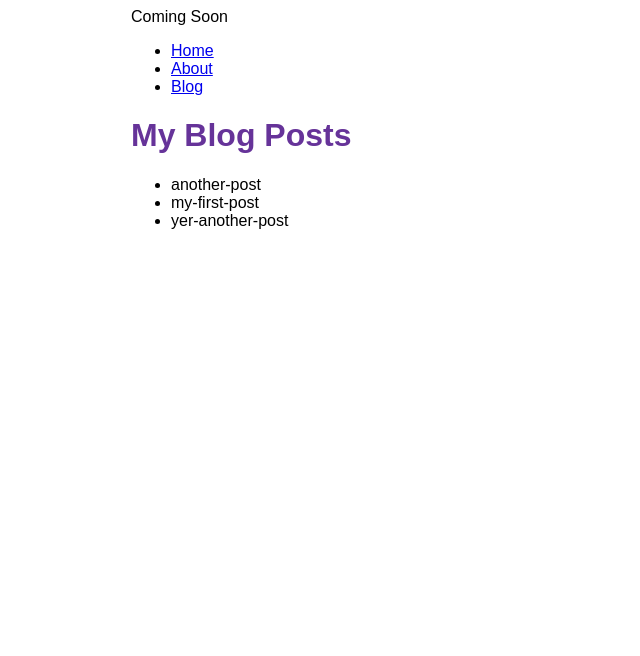
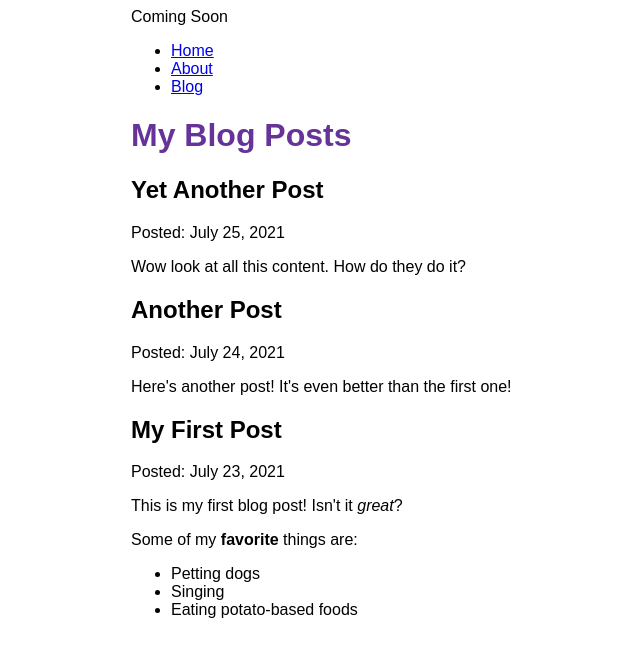
Before and after one commit to Vractos/coming-soon, a Gatsby site: page /blog in a window 1280 px wide. Shown: the whole page, without its empty margins (259-899 px from the left). Built offline with nearby package versions, Linux system fonts and the light colour scheme; Gatsby itself is replaced by a stand-in of ours.

Commit message:
Adding MDX support

```diff
--- a/blog/another-post.mdx
+++ b/blog/another-post.mdx
@@ -0,0 +1,6 @@
+---
+title: "Another Post"
+date: "2021-07-24"
+---
+
+Here's another post! It's even better than the first one!
--- a/blog/my-first-post.mdx
+++ b/blog/my-first-post.mdx
@@ -0,0 +1,12 @@
+---
+title: "My First Post"
+date: "2021-07-23"
+---
+
+This is my first blog post! Isn't it *great*?
+
+Some of my **favorite** things are:
+
+* Petting dogs
+* Singing
+* Eating potato-based foods
--- /dev/null
+++ b/blog/yet-another-post.mdx
@@ -0,0 +1,6 @@
+---
+title: "Yet Another Post"
+date: "2021-07-25"
+---
+
+Wow look at all this content. How do they do it?
--- a/gatsby-config.ts
+++ b/gatsby-config.ts
@@ -14,7 +14,7 @@ const config: GatsbyConfig = {
     options: {
       "trackingId": process.env.GOOGLE_ANALYTICS_TRACKING_ID
     }
-  }, "gatsby-plugin-image", "gatsby-plugin-sharp", "gatsby-transformer-sharp", {
+  }, "gatsby-plugin-image", "gatsby-plugin-sharp", "gatsby-transformer-sharp", "gatsby-plugin-mdx", {
     resolve: 'gatsby-source-filesystem',
     options: {
       "name": "images",
--- a/package.json
+++ b/package.json
@@ -16,9 +16,12 @@
     "typecheck": "tsc --noEmit"
   },
   "dependencies": {
+    "@mdx-js/mdx": "^1.6.22",
+    "@mdx-js/react": "^1.6.22",
     "gatsby": "^4.15.0",
     "gatsby-plugin-google-analytics": "^4.15.0",
     "gatsby-plugin-image": "^2.15.0",
+    "gatsby-plugin-mdx": "^3.15.0",
     "gatsby-plugin-sharp": "^4.15.0",
     "gatsby-source-filesystem": "^4.15.0",
     "gatsby-transformer-sharp": "^4.15.0",
--- a/src/pages/blog.tsx
+++ b/src/pages/blog.tsx
@@ -1,28 +1,36 @@
 import React from 'react'
 import { graphql, StaticQueryDocument } from 'gatsby'
+import { MDXRenderer } from 'gatsby-plugin-mdx'
 import Layout from '../components/layout'
 
 const BlogPage = ({ data }) => {
   return (
     <Layout pageTitle='My Blog Posts'>
-      <ul>
-        {
-          data.allFile.nodes.map(node => (
-            <li key={node.name}>
-              {node.name}
-            </li>
-          ))
-        }
-      </ul>
+      {
+        data.allMdx.nodes.map((node) => (
+          <article key={node.id}>
+            <h2>{node.frontmatter.title}</h2>
+            <p>Posted: {node.frontmatter.date}</p>
+            <MDXRenderer>
+              {node.body}
+            </MDXRenderer>
+          </article>
+        ))
+      }
     </Layout>
   )
 }
 
 export const query = graphql`
   query {
-    allFile {
+    allMdx(sort: {fields: frontmatter___date, order: DESC}) {
       nodes {
-        name
+        frontmatter {
+          date(formatString: "MMMM D, YYYY")
+          title
+        }
+        id
+        body
       }
     }
   }
```
Also changed, not shown: blog/yer-another-post.mdx (deleted), 1 other file.
